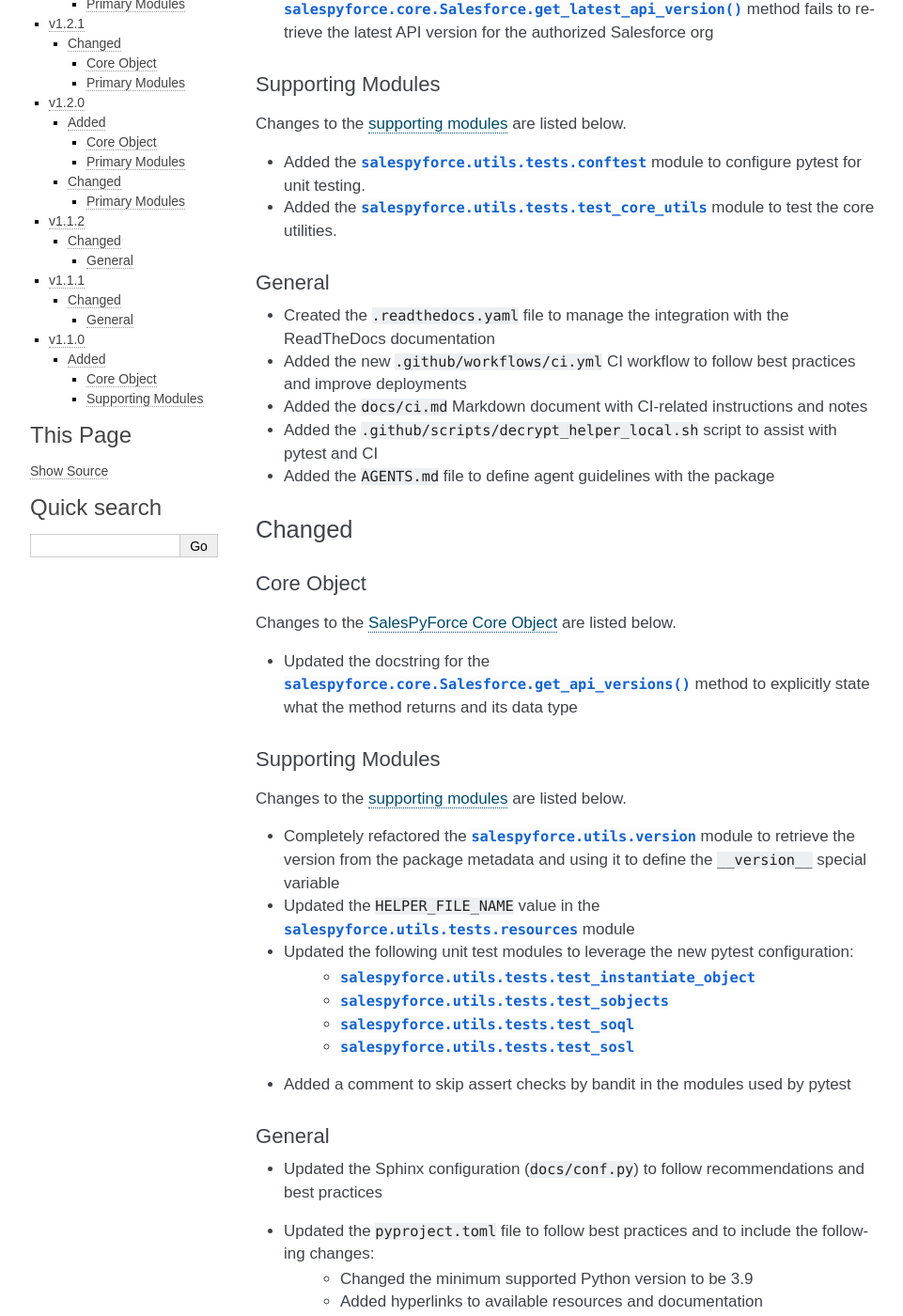
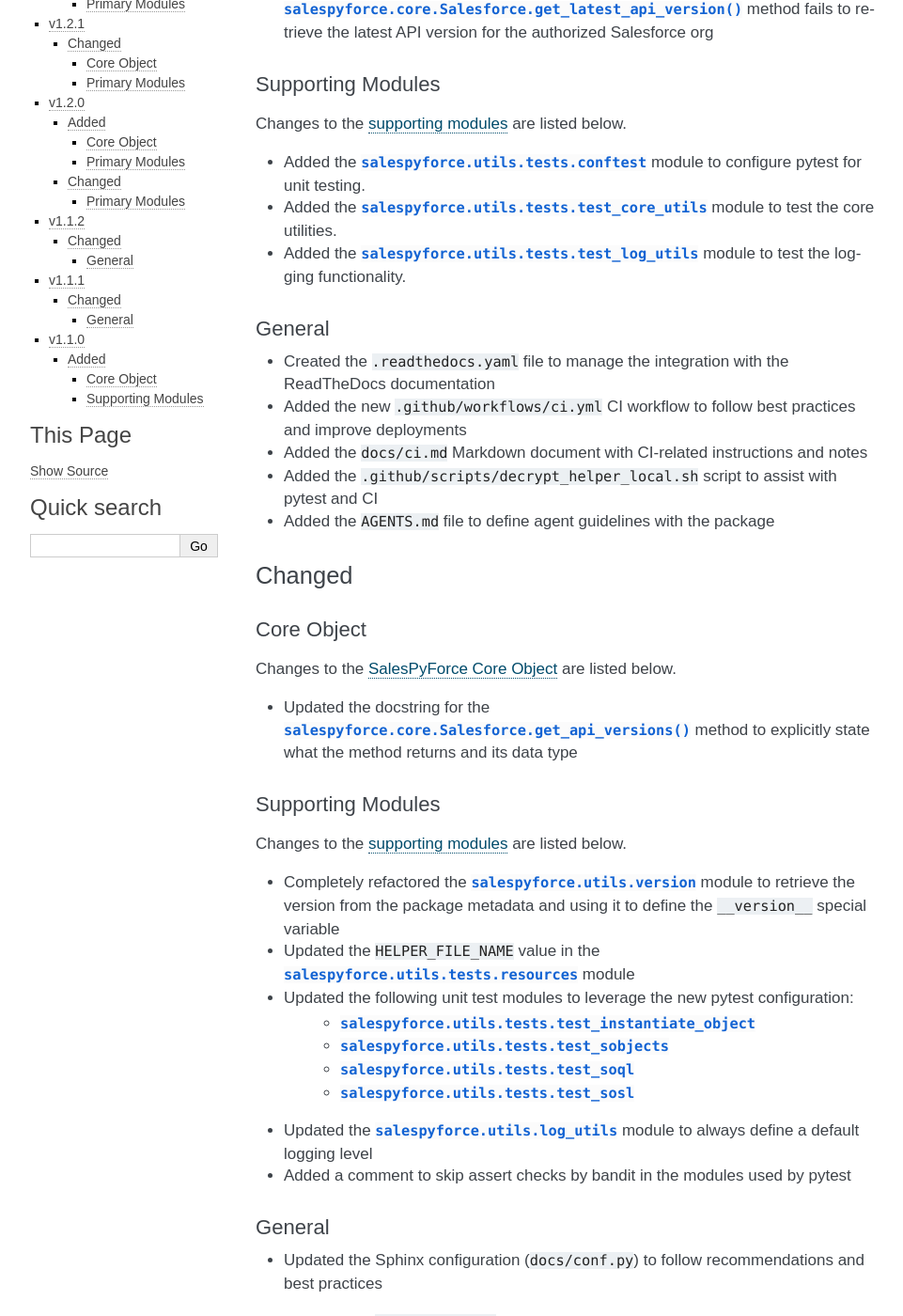
Before and after one commit to jeffshurtliff/salespyforce, a Sphinx documentation site: the page built from docs/changelog.rst, in a window 1280 px wide and 1400 px high, scrolled down 520 px. Shown: the whole window at 94% size, without its empty margins (148-1109 px from the left). Built offline with Sphinx 7.4.7, drawn with Linux system fonts in a browser that asks for light colours.

Commit message:
Updated the changelog to reflect the latest changes

```diff
--- a/docs/changelog.rst
+++ b/docs/changelog.rst
@@ -28,6 +28,7 @@
 
 * Added the :py:mod:`salespyforce.utils.tests.conftest` module to configure pytest for unit testing.
 * Added the :py:mod:`salespyforce.utils.tests.test_core_utils` module to test the core utilities.
+* Added the :py:mod:`salespyforce.utils.tests.test_log_utils` module to test the logging functionality.
 
 General
 -------
@@ -59,6 +60,7 @@
     * :py:mod:`salespyforce.utils.tests.test_sobjects`
     * :py:mod:`salespyforce.utils.tests.test_soql`
     * :py:mod:`salespyforce.utils.tests.test_sosl`
+* Updated the :py:mod:`salespyforce.utils.log_utils` module to always define a default logging level
 * Added a comment to skip assert checks by bandit in the modules used by pytest
 
 General
```
